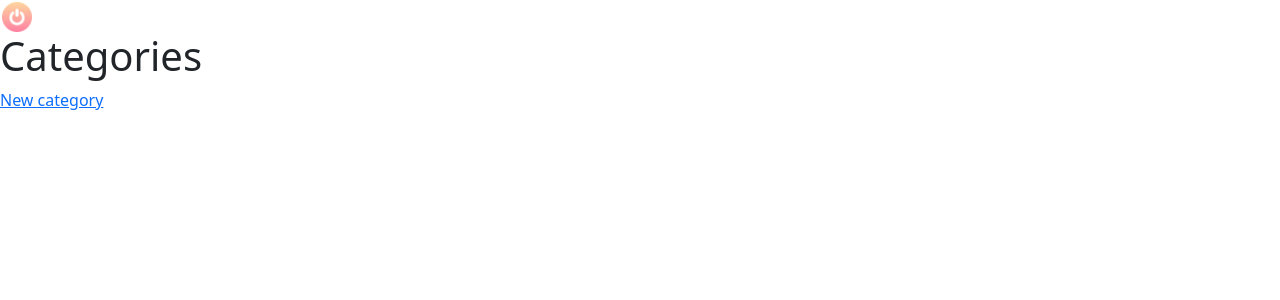
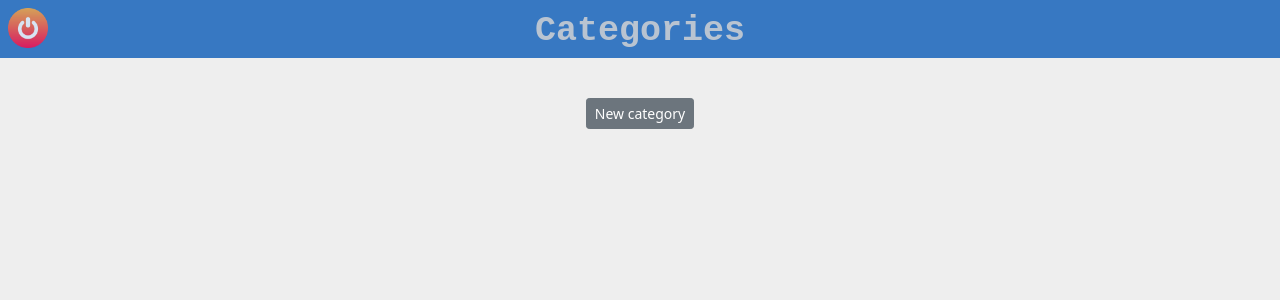
Before and after one commit to ankitt26/SaveIt, a Rails app: page /categories in a window 1280 px wide. Shown: the top 300 px of the page. Run offline with Rails 7, Linux system fonts and the light colour scheme; the visitor is signed in with stand-in values (Sample User, id 1); data that the repository does not hold is empty.

Commit message:
Style Category page

```diff
--- a/app/assets/stylesheets/application.css
+++ b/app/assets/stylesheets/application.css
@@ -15,13 +15,13 @@
  */
 
 .switch {
-  width: 30px;
-  opacity: 0.5;
-  margin: 2px auto auto 2px;
+  width: 40px;
+  opacity: 0.8;
+  margin: 8px auto auto 8px;
 }
 
 .back {
-  width: 30px;
+  width: 40px;
   margin: 2px -3px auto 2px;
 }
 
--- /dev/null
+++ b/app/assets/stylesheets/category.css
@@ -0,0 +1,61 @@
+#categories {
+  display: flex;
+  flex-direction: column;
+  align-items: center;
+  width: 100%;
+  row-gap: 15px;
+  color: #434b54;
+  background-color: #eee;
+  height: 100vh;
+}
+
+.head-2 {
+  font-family: "Courier New", Courier, monospace;
+  font-weight: 700;
+  font-size: 35px;
+  color: #b9c4d1;
+  background-color: #3778c2;
+  padding-top: 10px;
+  width: 100%;
+  height: 58px;
+  text-align: center;
+}
+
+.category-group {
+  /* background-color: #eee; */
+  display: flex;
+  flex-direction: column;
+  row-gap: 15px;
+  width: 96%;
+  max-width: 850px;
+  margin: 1px auto;
+}
+
+.category {
+  display: flex;
+  flex-direction: row;
+  justify-content: space-between;
+  align-items: center;
+  background-color: rgb(255, 255, 255);
+  border-radius: 15px;
+  border: 2px solid rgb(202, 202, 226);
+  padding: 10px;
+}
+
+.c-icon {
+  width: 60px;
+  border-radius: 10px;
+}
+
+.category-name {
+  color: #434b54;
+  opacity: 0.7;
+  font-weight: 700;
+  margin-left: 0;
+}
+
+.category-sum {
+  font-weight: 900;
+  font-family: cursive;
+  color: #434b54;
+}
--- a/app/views/categories/index.html.erb
+++ b/app/views/categories/index.html.erb
@@ -1,12 +1,17 @@
  <% if user_signed_in?%>
   <%= link_to destroy_user_session_path, method: :delete, data: { turbo_method: :delete } do %>
-  <%= image_tag "switch.png", alt: "Sign Out", class: "switch" %>
-<% end %><% end %>
+  <%= image_tag "switch.png", alt: "Sign Out", class: "switch back-top " %>
+  <% end %>
+<% end %>
+
 <div id="categories">
-  <h1>Categories</h1>
+  <h2 class="head-2">Categories</h2>
+   <div class="category-group">
    <% @categories.each do |category| %>
     <%= render category %>
   <% end %>
+  </div>
+
+
+<%= link_to "New category", new_category_path, class: "btn btn-secondary btn-sm" %>
 </div>
-
-<%= link_to "New category", new_category_path %>
```
Also changed, not shown: other parts of app/assets/stylesheets/application.css (+3 -2 lines), app/views/categories/_category.html.erb (+4 -4 lines).
